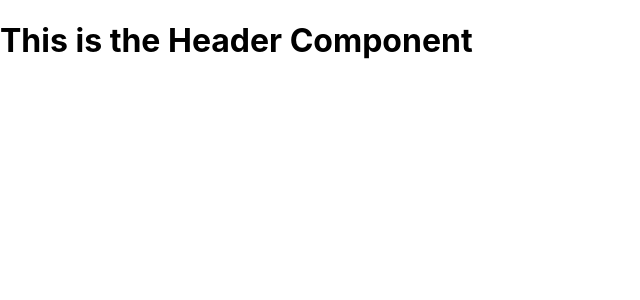
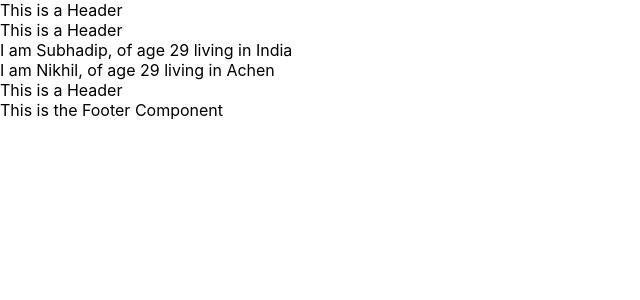
Before and after one commit to engineersubhadip/REACT, a React (Create React App) app in the folder Class-1/my-app/: page / in a window 1280 px wide. Shown: the top 300 px of the page, without its empty margins (0-640 px from the left). Built offline with nearby package versions, Linux system fonts and the light colour scheme.

Commit message:
Making the Components Dynamic in nature via Props

```diff
--- a/Class-1/my-app/src/App.js
+++ b/Class-1/my-app/src/App.js
@@ -1,9 +1,18 @@
 import './App.css';
 import Header from './Components/Header';
+import Footer from './Components/Footer';
+import UserProfile from './Components/UserProfile';
 
 function App() {
   return (
-    <Header/>
+	<>
+		<Header/>
+		<Header/>
+		<UserProfile name="Subhadip" age="29" place="India"/>
+		<UserProfile name="Nikhil" age="29" place = "Achen"/>
+		<Header/>
+		<Footer />
+	</>
   );
 }
 
--- /dev/null
+++ b/Class-1/my-app/src/Components/Footer.js
@@ -0,0 +1,7 @@
+let Footer = function(){
+    return (
+        <div>This is the Footer Component</div>
+    )
+}
+
+export default Footer;
--- a/Class-1/my-app/src/Components/Header.js
+++ b/Class-1/my-app/src/Components/Header.js
@@ -1,6 +1,8 @@
 let Header = function(){
     return(
-        <h1>This is the Header Component</h1>
+        <div>
+            This is a Header
+        </div>
     )
 }
 
--- /dev/null
+++ b/Class-1/my-app/src/Components/UserProfile.js
@@ -0,0 +1,8 @@
+let UserProfile = function(props){
+    console.log(props);
+    return(
+        <div>I am {props.name}, of age {props.age} living in {props.place}</div>
+    )
+}
+
+export default UserProfile;
```
